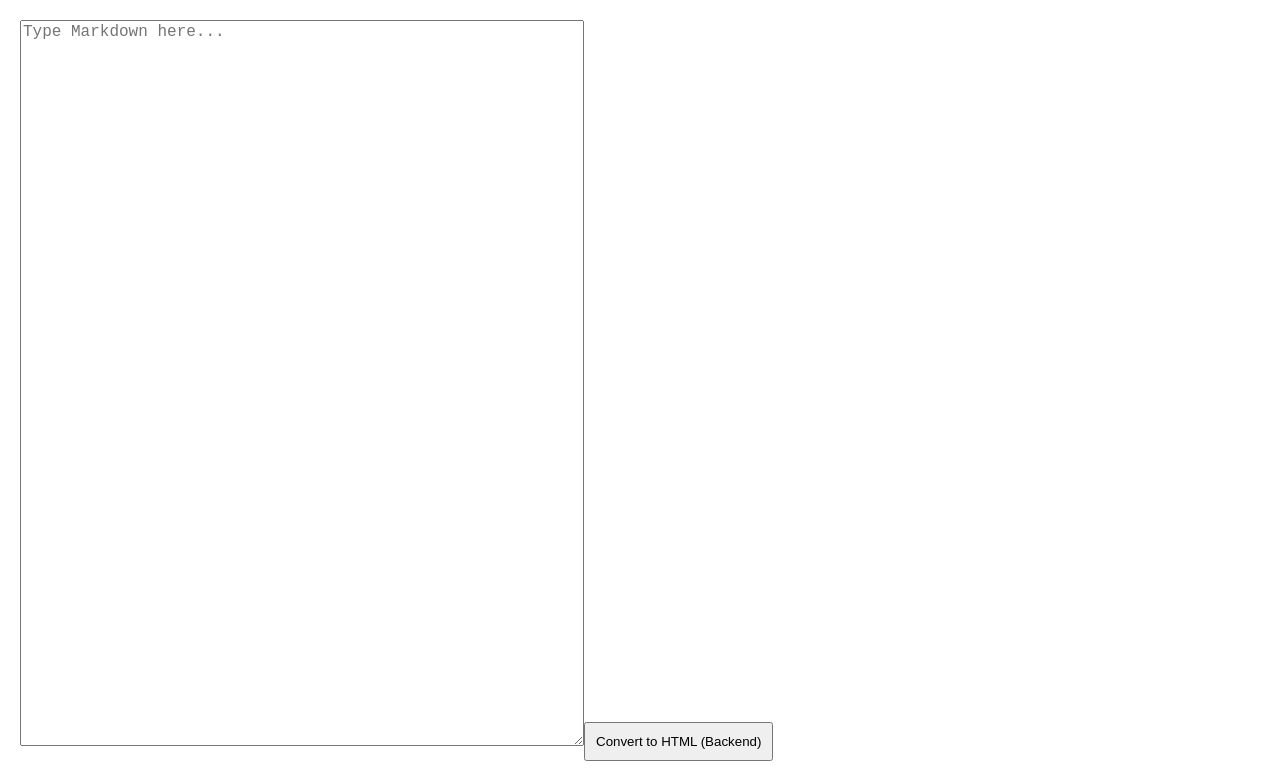
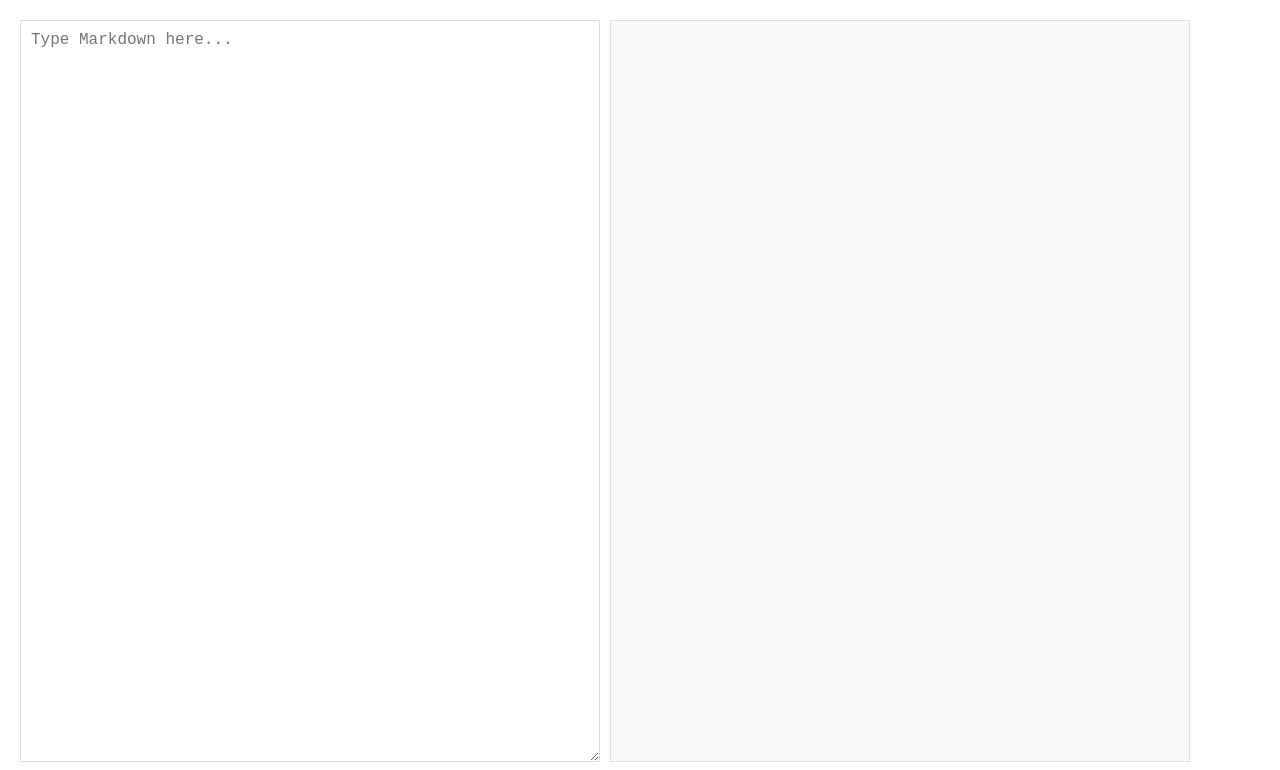
Before and after one commit to JS-JeevaSaravanan/live-markdown-editor-project, a React (Create React App) app in the folder apps/frontend/: page / in a window 1280 px wide. Shown: the top 770 px of the page. Built offline with nearby package versions, Linux system fonts and the light colour scheme.

Commit message:
✨update(flow): frontend and backend flow stabled

```diff
--- a/apps/frontend/src/App.js
+++ b/apps/frontend/src/App.js
@@ -1,37 +1,87 @@
-import { useState } from "react";
+import { useState, useCallback } from "react";
 import axios from "axios";
 
 const App = () => {
   const [markdown, setMarkdown] = useState("");
   const [htmlOutput, setHtmlOutput] = useState("");
+  const [loading, setLoading] = useState(false);
 
-  const convertToHtml = async () => {
-    try {
-      const response = await axios.post("http://localhost:5000/convert", { markdown });
-      setHtmlOutput(response.data.html);
-    } catch (error) {
-      console.error("Error converting Markdown:", error);
+  const axiosInstance = axios.create({
+    baseURL: "http://localhost:5002", // Backend URL
+    withCredentials: false,
+  });
+
+  // Debounced function to reduce API calls
+  const convertToHtml = useCallback(
+    debounce(async (md) => {
+      try {
+        setLoading(true);
+        const response = await axiosInstance.post("/convert", { markdown: md });
+        setHtmlOutput(response.data.html);
+      } catch (error) {
+        console.error("Error converting Markdown:", error);
+        setHtmlOutput("<p style='color: red;'>Conversion failed</p>");
+      } finally {
+        setLoading(false);
+      }
+    }, 300), // 300ms debounce
+    []
+  );
+
+  // Handle Markdown input change
+  const handleInputChange = (e) => {
+    const md = e.target.value;
+    setMarkdown(md);
+    if (md.trim()) {
+      convertToHtml(md);
+    } else {
+      setHtmlOutput("");
     }
   };
 
   return (
-    <div style={{ padding: "20px" }}>
+    <div style={{ display: "flex", padding: "20px", gap: "10px" }}>
       <textarea
-        style={{ width: "45%", height: "90vh", fontSize: "16px" }}
+        style={{
+          width: "45%",
+          height: "90vh",
+          fontSize: "16px",
+          padding: "10px",
+          border: "1px solid #ddd",
+        }}
         value={markdown}
-        onChange={(e) => setMarkdown(e.target.value)}
+        onChange={handleInputChange}
         placeholder="Type Markdown here..."
       />
 
-      <button onClick={convertToHtml} style={{ margin: "10px 0", padding: "10px" }}>
-        Convert to HTML (Backend)
-      </button>
-
-      <div style={{ width: "45%", height: "90vh", overflowY: "auto", border: "1px solid #ddd", padding: "10px" }}>
-        <div dangerouslySetInnerHTML={{ __html: htmlOutput }} />
+      <div
+        style={{
+          width: "45%",
+          height: "90vh",
+          overflowY: "auto",
+          border: "1px solid #ddd",
+          padding: "10px",
+          background: "#f9f9f9",
+        }}
+      >
+        {loading ? (
+          <p style={{ color: "#888" }}>Converting...</p>
+        ) : (
+          <div dangerouslySetInnerHTML={{ __html: htmlOutput }} />
+        )}
       </div>
     </div>
   );
 };
 
+// Debounce utility function
+function debounce(func, wait) {
+  let timeout;
+  return function (...args) {
+    const context = this;
+    clearTimeout(timeout);
+    timeout = setTimeout(() => func.apply(context, args), wait);
+  };
+}
+
 export default App;
```
Also changed, not shown: 1 other file (tests, documents, lock files or other folders).
